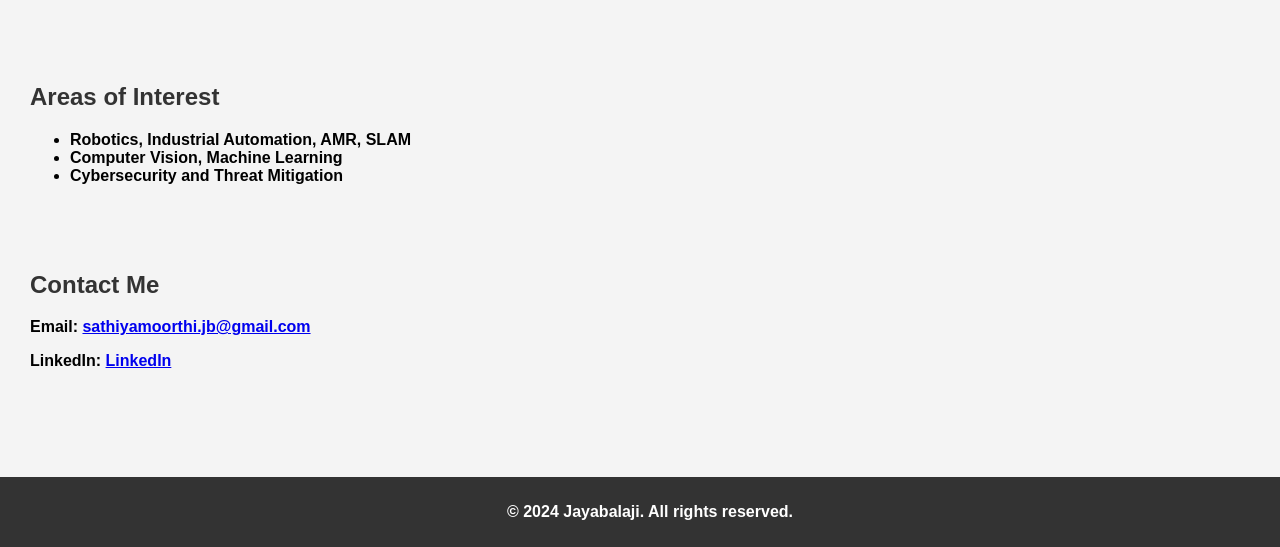
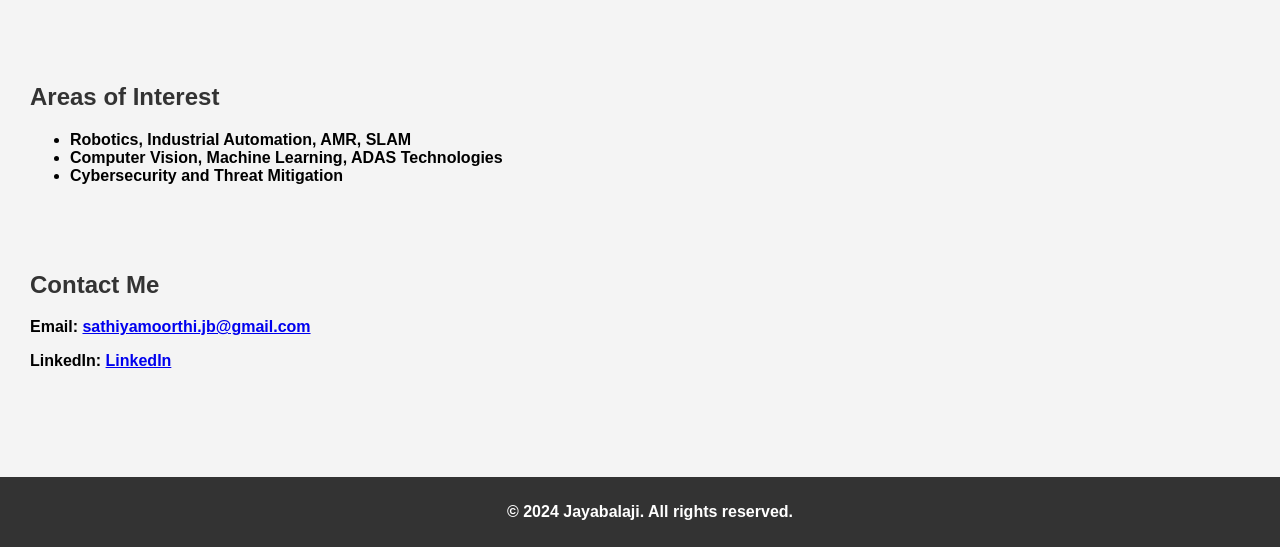
Before and after one commit to jb-balaji/jb-balaji.github.io, a plain HTML site: page index.html in a window 1280 px wide. Shown: the part 253-800 px from the top of the page. Drawn offline with Linux system fonts and the light colour scheme.

Commit message:
Update index.html

```diff
--- a/index.html
+++ b/index.html
@@ -31,7 +31,7 @@
         <h2>Areas of Interest</h2>
         <ul>
             <li><strong>Robotics, Industrial Automation, AMR, SLAM </li>
-            <li><strong>Computer Vision, Machine Learning </li>
+            <li><strong>Computer Vision, Machine Learning, ADAS Technologies </li>
             <li><strong>Cybersecurity and Threat Mitigation </li>
         </ul>
     </section>
```
